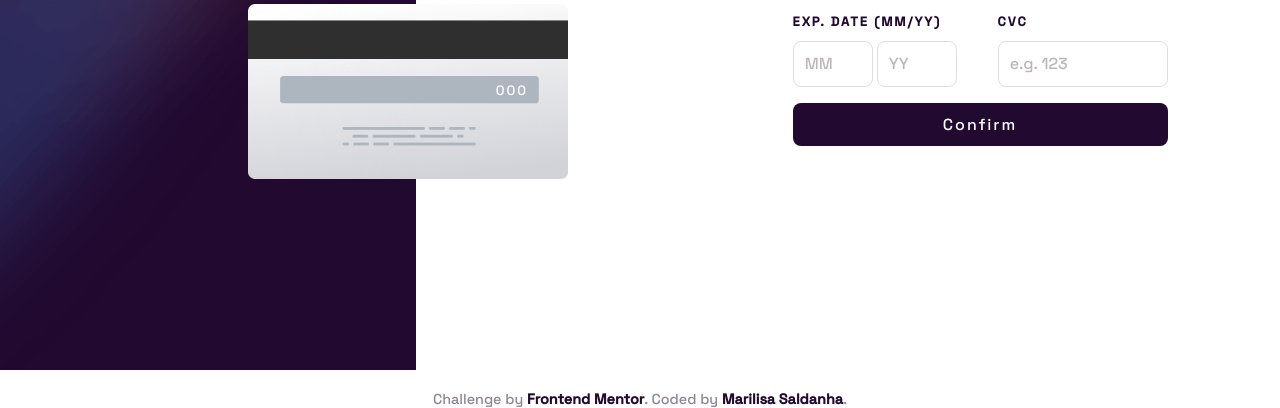
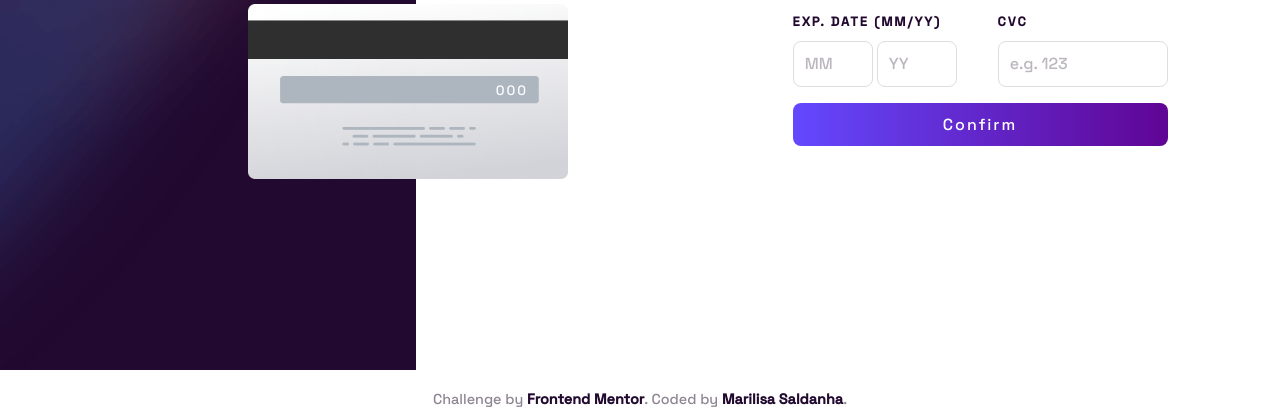
Before and after one commit to marilisa-saldanha/interactive-card-details-form, a plain HTML site: page index.html in a window 1280 px wide. In both pictures the pointer is over the button "Confirm". Shown: the part 410-818 px from the top of the page. Drawn offline with Linux system fonts and the light colour scheme.

Commit message:
update files

```diff
--- a/css/style.css
+++ b/css/style.css
@@ -190,9 +190,14 @@ body {
   letter-spacing: .125rem;
   border-radius: .5rem;
   border: none;
+  outline: none;
   cursor: pointer;
   transition: all .3s ease-in-out;
   margin: 1rem 0;
+}
+
+.container .formSection #form #btnConfirm:hover {
+  background: linear-gradient(to right, var(--light-violet), var(--violet));
 }
 
 label {
@@ -267,6 +272,10 @@ input::-webkit-inner-spin-button {
   cursor: pointer;
   transition: all .3s ease-in-out;
   margin: 1.5rem 0;
+}
+
+.container .formSection .thankYou #btnContinue:hover {
+  background: linear-gradient(to right, var(--light-violet), var(--violet));
 }
 
 footer {
```
Also changed, not shown: 1 other file.
